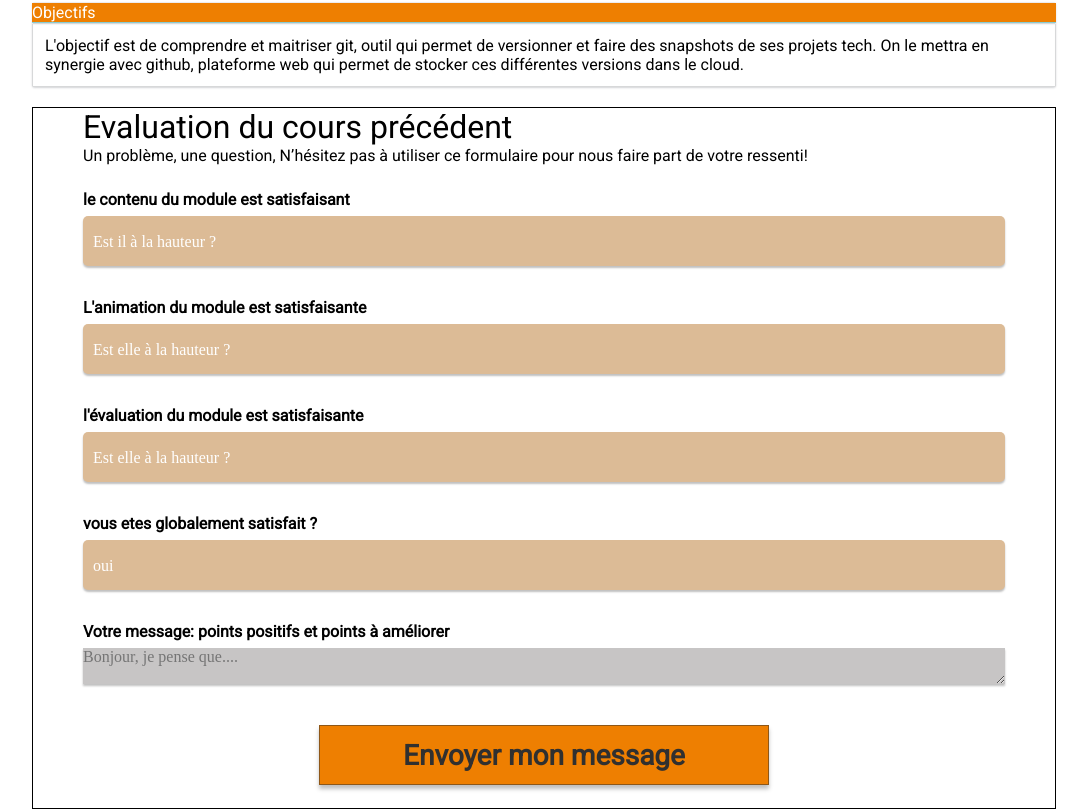
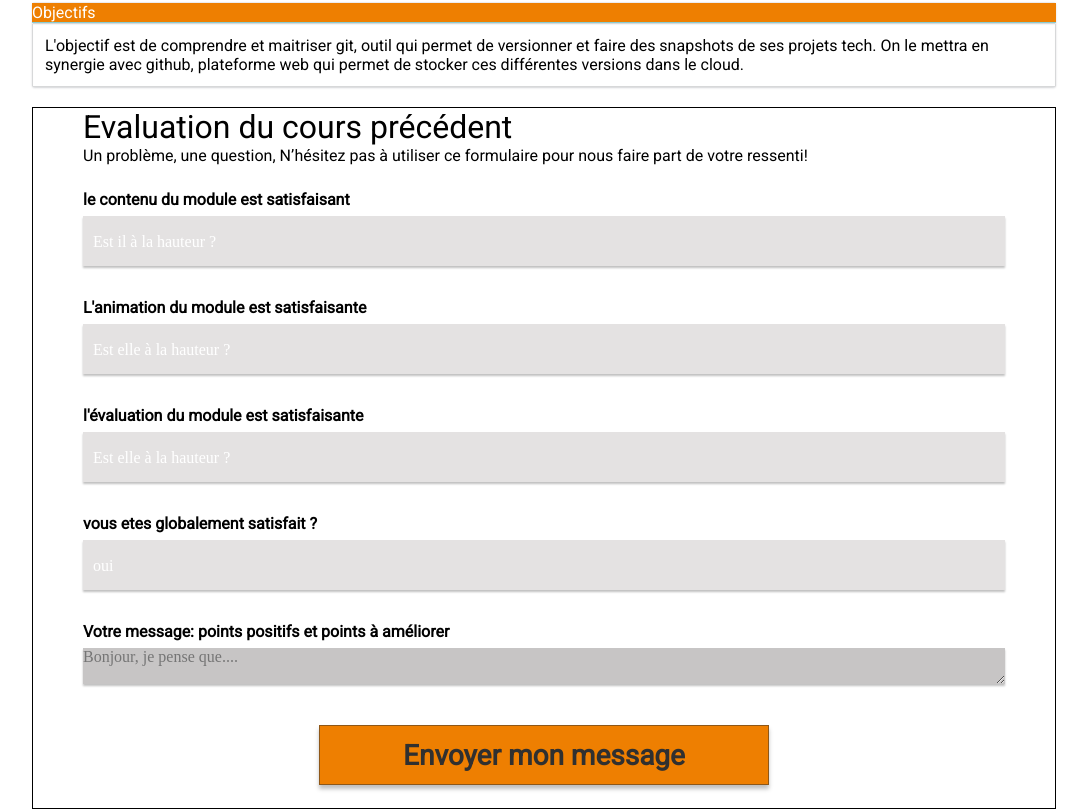
Before and after one commit to Lawberryy/marketing-IA, a plain HTML site: page minisite/index.html in a window 1280 px wide. Shown: the part 1828-2637 px from the top of the page, without its empty margins (96-1183 px from the left). Drawn offline with Linux system fonts and the light colour scheme.

Commit message:
form satisfaction adding

```diff
--- a/minisite/style.scss
+++ b/minisite/style.scss
@@ -131,9 +131,8 @@ body {
                 background-repeat: no-repeat;
                 height: 50px;
                 padding-left: 10px;
-                background: #dcbb96;
+                background: #e4e2e2;
                 border: none;
-                border-radius: 5px;
                 font-size: 16px;
                 font-weight: 500;
                 font-family: Montserrat, "sans-serif";
@@ -144,7 +143,6 @@ body {
                 padding-left: 10px;
                 background: #c7c5c5;
                 border: none;
-                border-radius: 5px;
                 font-size: 16px;
                 font-weight: 500;
                 font-family: Montserrat, "sans-serif";
```
Also changed, not shown: minisite/style.css, 1 other file.
